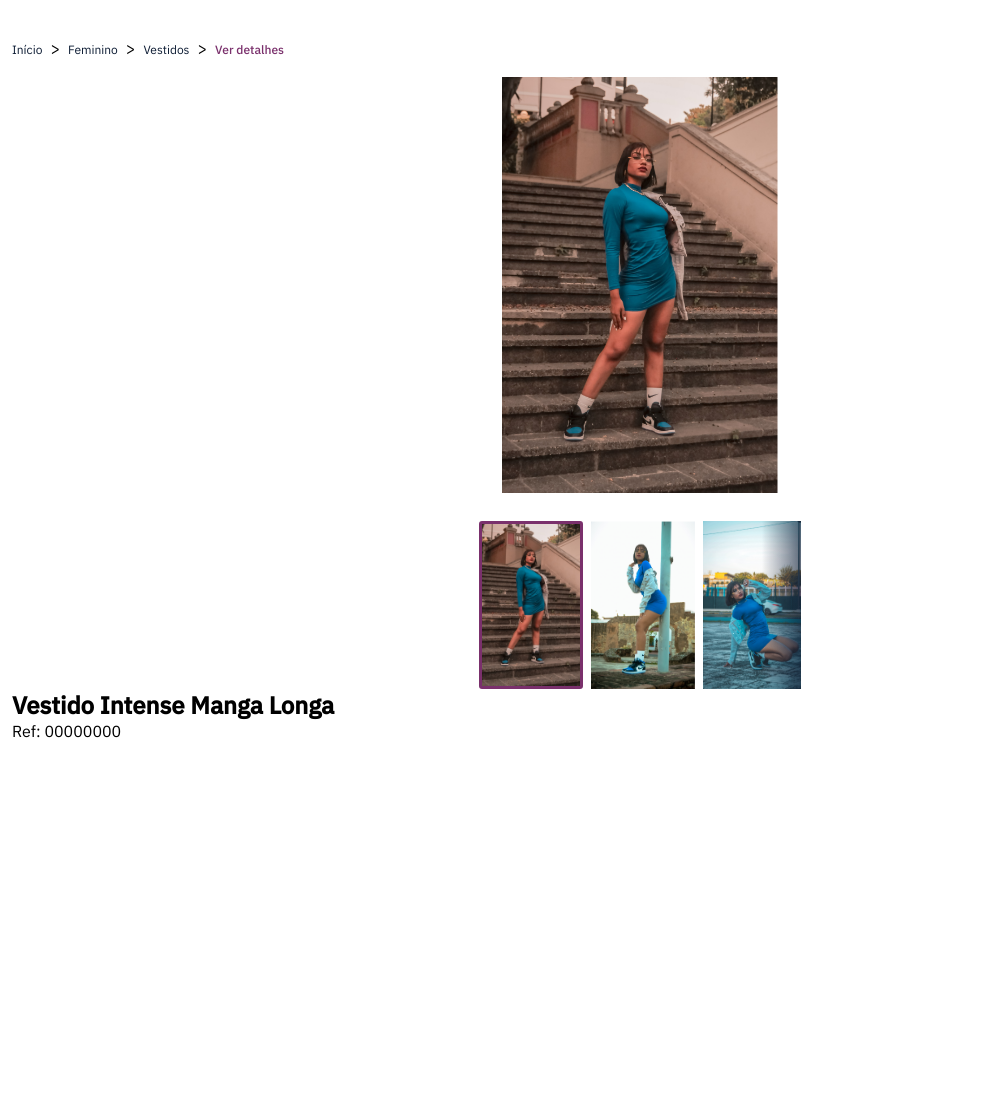
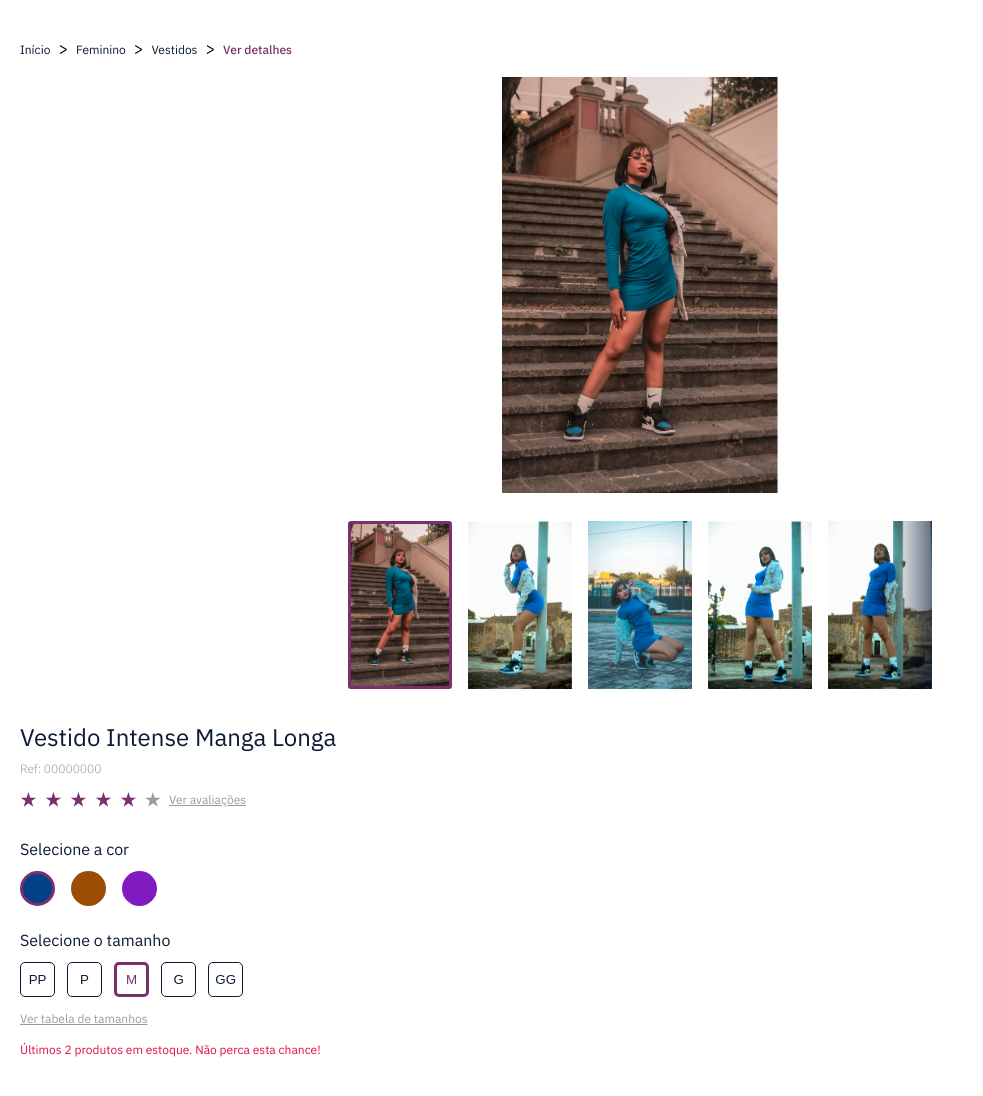
Before and after one commit to brunaporato/pandanjo-test, a plain HTML site: page index.html in a window 1280 px wide. Shown: the whole page, without its empty margins (0-983 px from the left). Before the commit the page ends 800 px from the top, so only its background shows below. Drawn offline with Linux system fonts and the light colour scheme.

Commit message:
add product variants components

```diff
--- a/index.html
+++ b/index.html
@@ -14,7 +14,7 @@
 </head>
 <body>
   <nav id="breadcrumb">
-    <ul>
+    <ul class="flex">
       <li><a href="#">Início</a></li>
       <li>></li>
       <li><a href="#">Feminino</a></li>
@@ -33,7 +33,7 @@
         </div>
         <div id="gallery-container">
           <div id="shadow-gradient"></div>
-          <div id="gallery">
+          <div id="gallery" class="flex">
             <img src="./assets/images/image1.png" alt="Imagem do Produto 1" class="image-selected" id="thumbnail">
             <img src="./assets/images/image2.png" alt="Imagem do Produto 2" id="thumbnail">
             <img src="./assets/images/image3.png" alt="Imagem do Produto 3" id="thumbnail">
@@ -45,8 +45,41 @@
       <div id="product-specs">
         <h2 id="product-title">Vestido Intense Manga Longa</h2>
         <span id="product-ref">Ref: 00000000</span>
+        <div id="rating" class="flex">
+          <img src="./assets/icons/star-filled.svg" alt="Ícone de estrela">
+          <img src="./assets/icons/star-filled.svg" alt="Ícone de estrela">
+          <img src="./assets/icons/star-filled.svg" alt="Ícone de estrela">
+          <img src="./assets/icons/star-filled.svg" alt="Ícone de estrela">
+          <img src="./assets/icons/star-filled.svg" alt="Ícone de estrela">
+          <img src="./assets/icons/star-void.svg" alt="Ícone de estrela">
+          <a href="#">Ver avaliações</a>
+        </div>
       </div>
-    </section>
+      <div id="product-variants" class="flex">
+        <div id="color">
+          <p>Selecione a cor</p>
+          <div id="color-options" class="flex">
+            <button id="color-blue" class="active" />
+            <button id="color-brown" />
+            <button id="color-purple" />
+          </div>
+        </div>
+        <div id="size" class="flex">
+          <p>Selecione o tamanho</p>
+          <div id="size-options" class="flex">
+            <button>PP</button>
+            <button>P</button>
+            <button class="active">M</button>
+            <button>G</button>
+            <button>GG</button>
+          </div>
+          <a href="#">Ver tabela de tamanhos</a>
+        </div>
+      </div>
+      <p id="product-quantity">
+        Últimos 2 produtos em estoque. Não perca esta chance!
+      </p>
+      </section>
   </main>
 </body>
 </html>
--- a/style.css
+++ b/style.css
@@ -10,18 +10,23 @@
   --main: #0C1B33;
   --primria: #7A306C;
   --bg-color: #FFF;
+  --cinza: #9C9C9C;
+  --danger: #E30E41;
+}
+
+.flex {
+  display: flex;
 }
 
 body {
   background-color: var(--bg-color);
 
-  padding: 2.375rem 0.75rem 2rem;
+  padding: 2.375rem 1.25rem 2rem;
   max-width: 100vw;
 }
 
 #breadcrumb ul {
   list-style: none;
-  display: flex;
   gap: 0.5rem;
 
   /* margin-left: 10.5rem; */
@@ -57,15 +62,12 @@ body {
 
 #gallery-container {
   position: relative;
-
+  overflow: hidden;
 }
 
 #gallery {
-  display: flex;
   overflow-x: auto;
-  gap: 0.5rem;
-
-  width: 20.18rem;
+  gap: 1rem;
 }
 
 #thumbnail {
@@ -90,3 +92,113 @@ body {
   top: 0;
   right: 0;
 }
+
+#product-specs {
+  display: flex;
+  flex-direction: column;
+  gap: 0.5rem;
+
+  margin: 2rem 0;
+
+  > h2 {
+    color: var(--main);
+    font-size: 1.5rem;
+    font-weight: 400;
+  }
+
+  > span {
+    color: var(--cinza);
+    font-size: 0.75rem;
+    font-weight: 300;
+  }
+}
+
+#rating {
+  margin-top: 0.5rem;
+
+  gap: 0.5rem;
+
+  a {
+    font-size: 0.75rem;
+    color: var(--cinza);
+  }
+}
+
+#product-variants {
+  flex-direction: column;
+  gap: 1.5rem;
+
+  p {
+    color: var(--main);
+  }
+}
+
+#color-options {
+  margin-top: 0.75rem;
+
+  gap: 1rem;
+
+  button {
+    width: 2.19rem;
+    height: 2.19rem;
+    border-radius: 999px;
+
+    border: 3px solid transparent;
+  }
+
+  .active {
+    border-color: var(--primria);
+  }
+}
+
+#color-blue {
+  background-color: #014188;
+}
+
+#color-brown {
+  background-color: #9B4D04;
+}
+
+#color-purple {
+  background-color: #811BBF;
+}
+
+#size {
+  flex-direction: column;
+  gap: 0.75rem;
+
+  a {
+    margin-top: 0.125rem;
+    font-size: 0.75rem;
+    color: var(--cinza);
+  }
+}
+
+#size-options {
+  gap: 0.75rem;
+
+  button {
+    width: 2.19rem;
+    height: 2.19rem;
+
+    background: none;
+    border-radius: 5px;
+    border: 1px solid var(--main);
+
+    color: var(--main);
+    font-weight: 300;
+  }
+
+  .active {
+    border: 3px solid var(--primria);
+    font-weight: 400;
+    color: var(--primria);
+  }
+}
+
+#product-quantity {
+  color: var(--danger);
+  font-size: 0.75rem;
+
+  margin: 1rem 0 2rem;
+}
```
